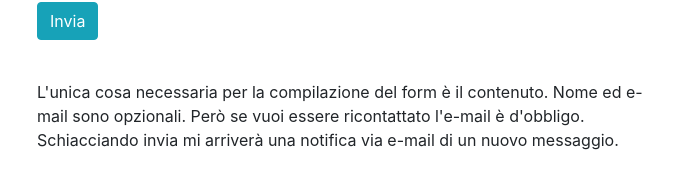
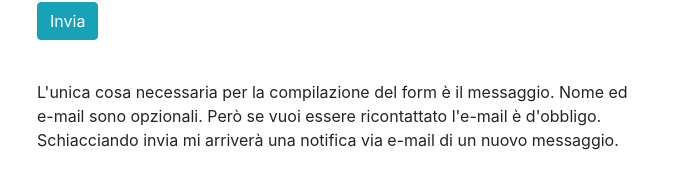
Before and after one commit to ludotosk/corsi-universitari-old, a Vue app: page /feedback in a window 1280 px wide. Shown: the part 324-512 px from the top of the page, without its empty margins (298-981 px from the left). Built offline with nearby package versions, Linux system fonts and the light colour scheme; what vuejs-smart-table would draw is missing.

Commit message:
modifica feedback

```diff
--- a/src/feedback.vue
+++ b/src/feedback.vue
@@ -35,6 +35,7 @@
             <br />
             <textarea name="message" class="form-control"></textarea>
           </div>
+          <div data-netlify-recaptcha="true"></div>
           <p>
             <router-link to="/"
               ><button type="submit" class="btn btn-info">
@@ -45,7 +46,7 @@
         </form>
         <br />
         <p>
-          L'unica cosa necessaria per la compilazione del form è il contenuto.
+          L'unica cosa necessaria per la compilazione del form è il messaggio.
           Nome ed e-mail sono opzionali. Però se vuoi essere ricontattato
           l'e-mail è d'obbligo. Schiacciando invia mi arriverà una notifica via
           e-mail di un nuovo messaggio.
--- a/src/home.vue
+++ b/src/home.vue
@@ -102,7 +102,7 @@ export default {
       {
         name: "description",
         content:
-          "corsiuniversitari.info ti permette di cercare fra tutti i corsi universitari italiani in base al nome del corso e di trovare quello che fa per te. Puoi fare un rapido confronto tra corsi, o trovare quante università forniscono lo stesso corso. Così cercheremo ad aiutarti a trovare i migliori corsi universitarii.",
+          "corsiuniversitari.info ti permette di cercare fra tutti i corsi universitari italiani in base al nome del corso e di trovare quello che fa per te. Puoi fare un rapido confronto tra corsi, o trovare quante università forniscono lo stesso corso. Così cercherò di aiutarti a trovare i migliori corsi universitarii.",
       },
     ],
   },
```
